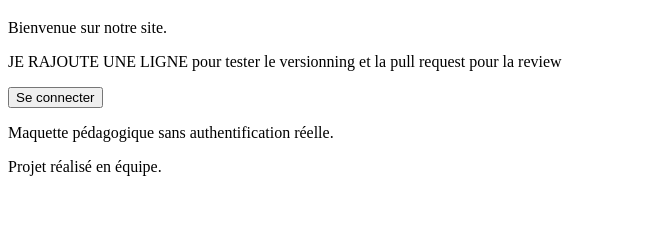
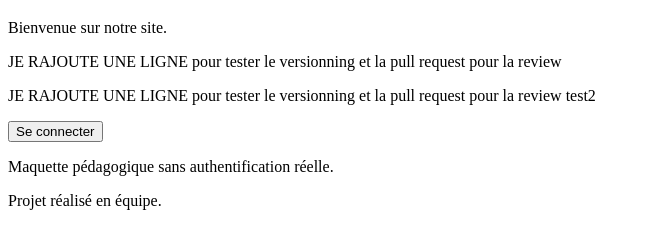
Before and after one commit to clakg/VERSIONNING, a plain HTML site: page index.html in a window 1280 px wide. Shown: the part 61-310 px from the top of the page, without its empty margins (0-650 px from the left). Drawn offline with Linux system fonts and the light colour scheme.

Commit message:
commit pour integrer pull request v2

```diff
--- a/index.html
+++ b/index.html
@@ -18,6 +18,10 @@
           JE RAJOUTE UNE LIGNE pour tester le versionning et la pull request
           pour la review
         </p>
+        <p>
+          JE RAJOUTE UNE LIGNE pour tester le versionning et la pull request
+          pour la review test2
+        </p>
 
         <button type="submit">Se connecter</button>
       </form>
```
